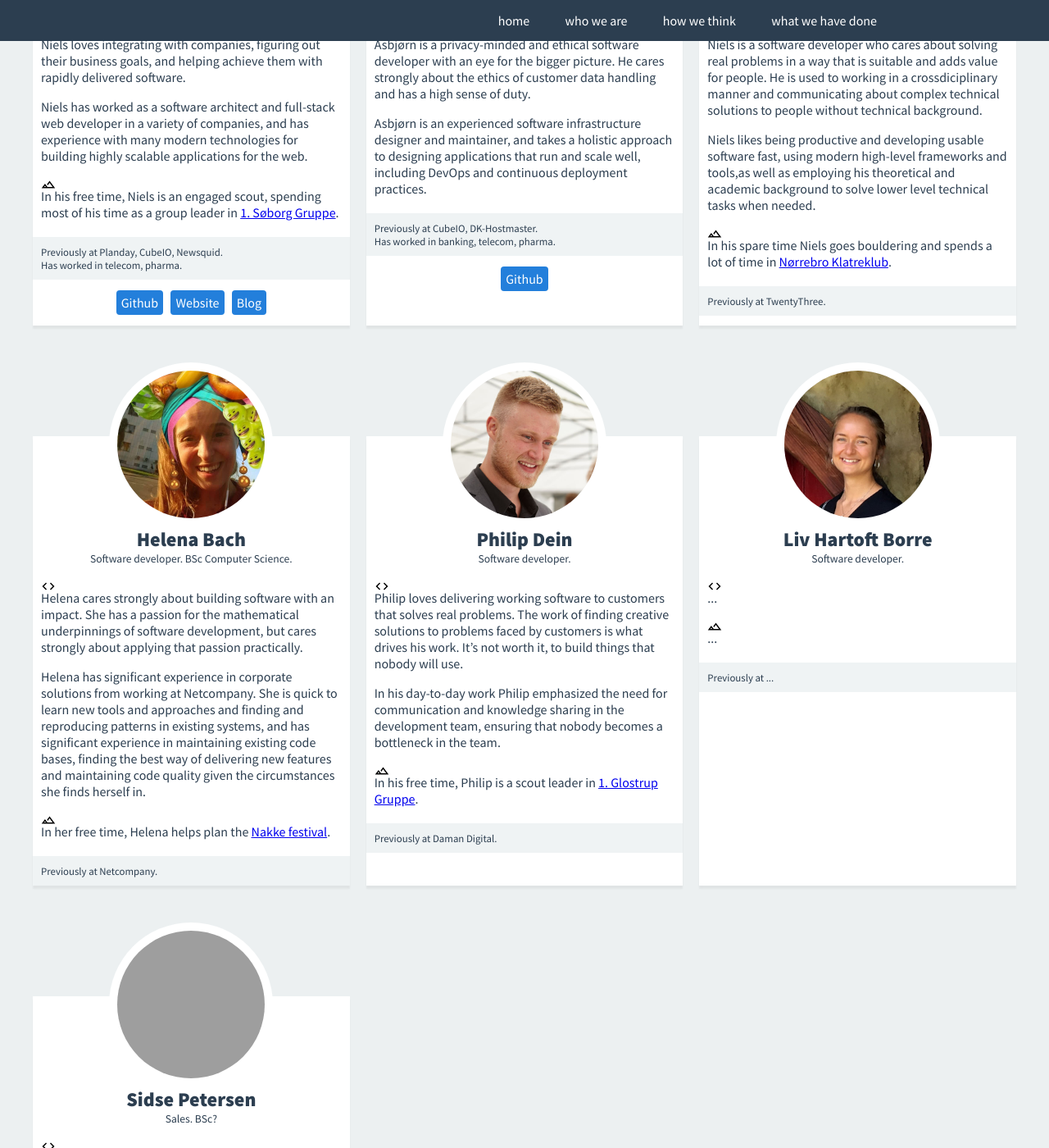
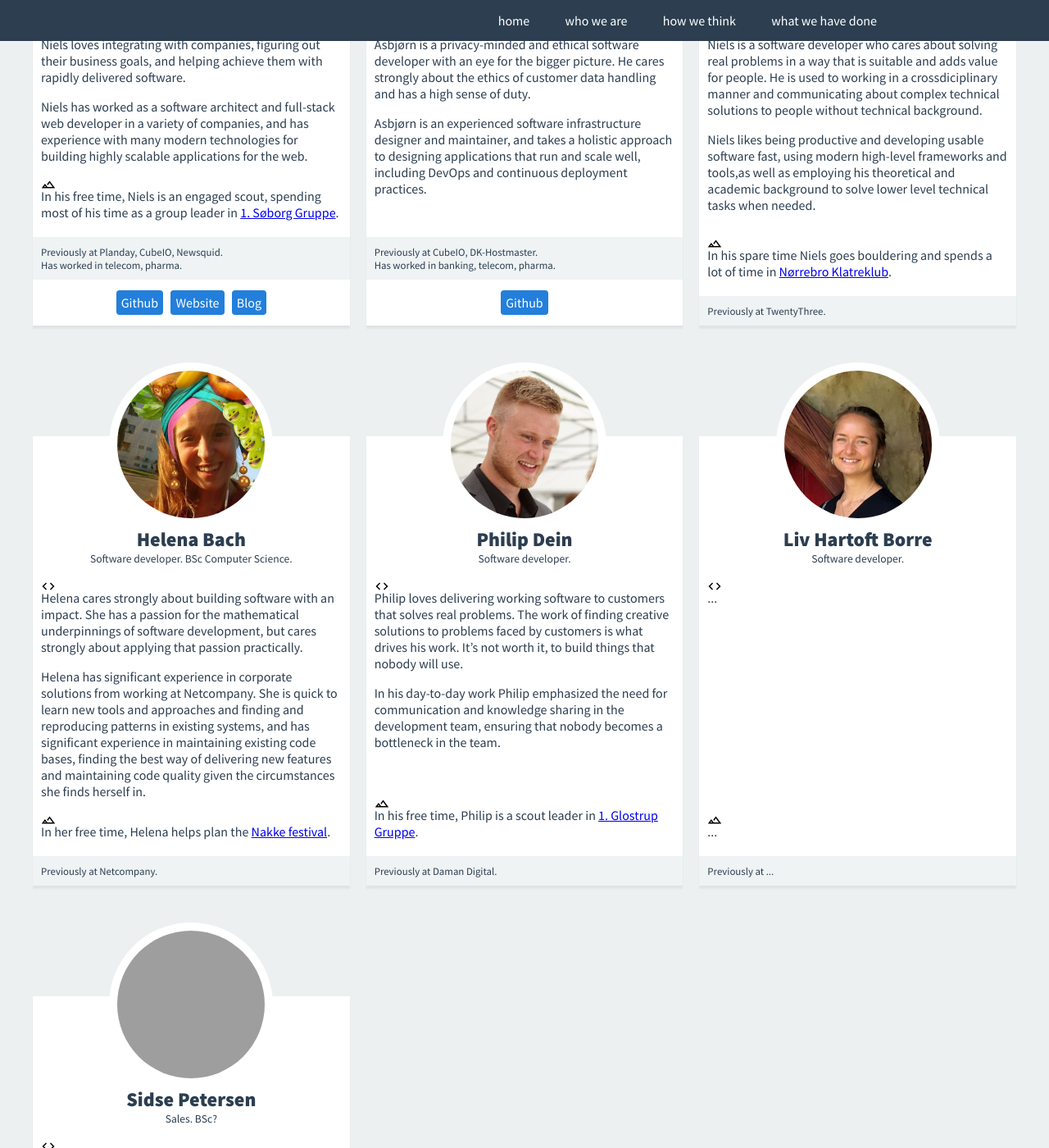
Before and after one commit to derangeddk/deranged.dk, a Jekyll site: the page built from who-we-are/index.html, in a window 1280 px wide and 1400 px high, scrolled down 1224 px. Shown: the whole window at 82% size. Built offline with Jekyll 4.4.1, drawn with Linux system fonts in a browser that asks for light colours; comment, search, counter and statistics services are not loaded; grey boxes are pictures that could not be loaded.

Commit message:
Make sure people profiles fill out the height

```diff
--- a/who-we-are/index.html
+++ b/who-we-are/index.html
@@ -125,6 +125,8 @@ title: 'who we are / deranged'
         text-align: left;
         margin-top: 115px;
         box-shadow: 0 4px 2px rgba(0,0,0,0.05);
+        display: flex;
+        flex-direction: column;
     }
     .person-image {
         margin-top: -100px;
@@ -151,6 +153,7 @@ title: 'who we are / deranged'
     }
     .person-about {
         margin-top: 1em;
+        flex: auto;
     }
     .person-about p {
         margin-top: 0;
```
